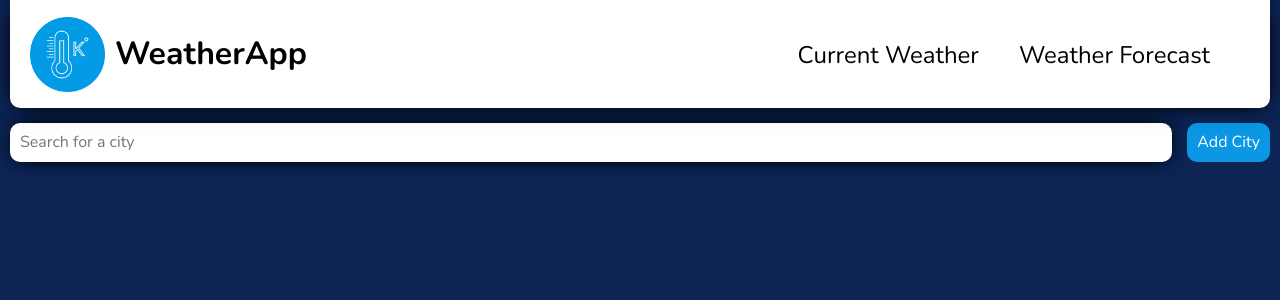
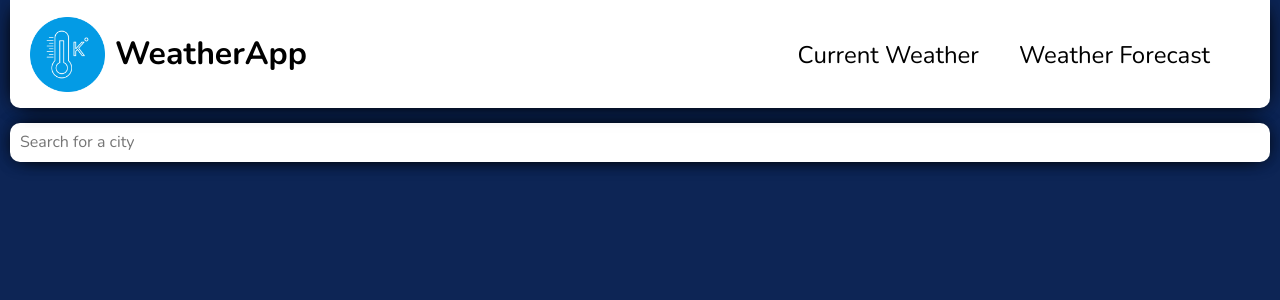
Before and after one commit to am97veb/weather-app, a React (Vite) app: page /#/currentWeather in a window 1280 px wide. Shown: the top 300 px of the page. Built offline with nearby package versions, Linux system fonts and the light colour scheme.

Commit message:
Improved search engine functionality and added a list of suggested cities. Improved Input styles.

```diff
--- a/src/features/Search/index.tsx
+++ b/src/features/Search/index.tsx
@@ -1,21 +1,54 @@
 import { FormEventHandler, useState } from "react";
-import { Button, Form, Input } from "./styled";
+import { Button, CityList, CityOption, Form, Input } from "./styled";
 
-export const Search = () => {
-  const [city, setNewCity] = useState("");
+import { AddCityProps } from "./types";
+import { useCitiesWeather } from "../../useCitiesWeather";
+import { weatherEndpoints } from "../../weatherEndpoints";
 
-  const onFormSubmit:FormEventHandler<HTMLFormElement> = (event) => {
+export const Search = ({ addCity }: AddCityProps) => {
+  const [searchedCity, setNewCity] = useState("");
+
+  const searchSuggestions = useCitiesWeather(
+    searchedCity.split(", "),
+    weatherEndpoints.SEARCH
+  );
+
+  const onFormSubmit: FormEventHandler<HTMLFormElement> = (event) => {
     event.preventDefault();
   };
 
   return (
     <Form onSubmit={onFormSubmit}>
       <Input
-        value={city}
-        onChange={({ target }) => setNewCity(target.value)}
+        value={searchedCity}
+        onChange={(event) => setNewCity(event?.target.value)}
         placeholder="Search for a city"
-      ></Input>
-      <Button>add city</Button>
+      />
+      {searchSuggestions.map((searchSuggestion) => {
+
+        if (!searchSuggestion.data) {
+          return null;
+        }
+        const data = searchSuggestion.data;
+        return (
+          <>
+            <CityList>
+              {!Array.isArray(data)
+                ? null
+                : data.map((city) => (
+                      <CityOption
+                        onClick={() => addCity(city.name)}
+                        key={city.id}
+                      >
+                        {city.name}
+                      </CityOption>
+                    )
+                  )}
+            </CityList>
+            <Button onClick={() => addCity(searchedCity)}>add city</Button>
+          </>
+        );
+      })}
     </Form>
   );
 };
--- a/src/features/Search/styled.ts
+++ b/src/features/Search/styled.ts
@@ -7,7 +7,9 @@ export const Form = styled.form`
 `;
 
 export const Input = styled.input`
+  max-width: 1500px;
   width: 100%;
+  margin: 0 auto;
   padding: 10px;
   border-radius: 10px;
   border: none;
@@ -16,6 +18,10 @@ export const Input = styled.input`
     -5px 0px 20px -10px ${({ theme }) => theme.colors.boxShadow},
     5px 0px 20px -10px ${({ theme }) => theme.colors.boxShadow},
     0px 5px 20px -10px ${({ theme }) => theme.colors.boxShadow};
+
+  &:focus {
+    outline: none;
+  }
 `;
 
 export const Button = styled.button`
```
